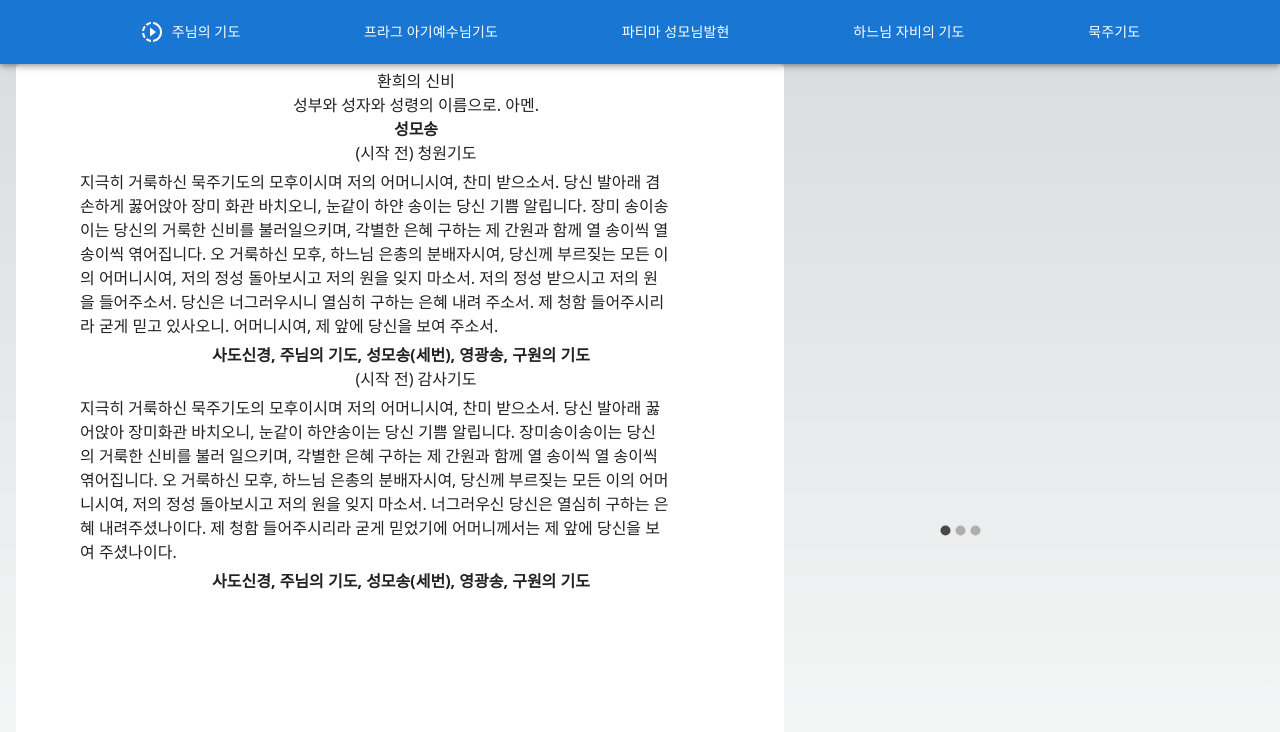
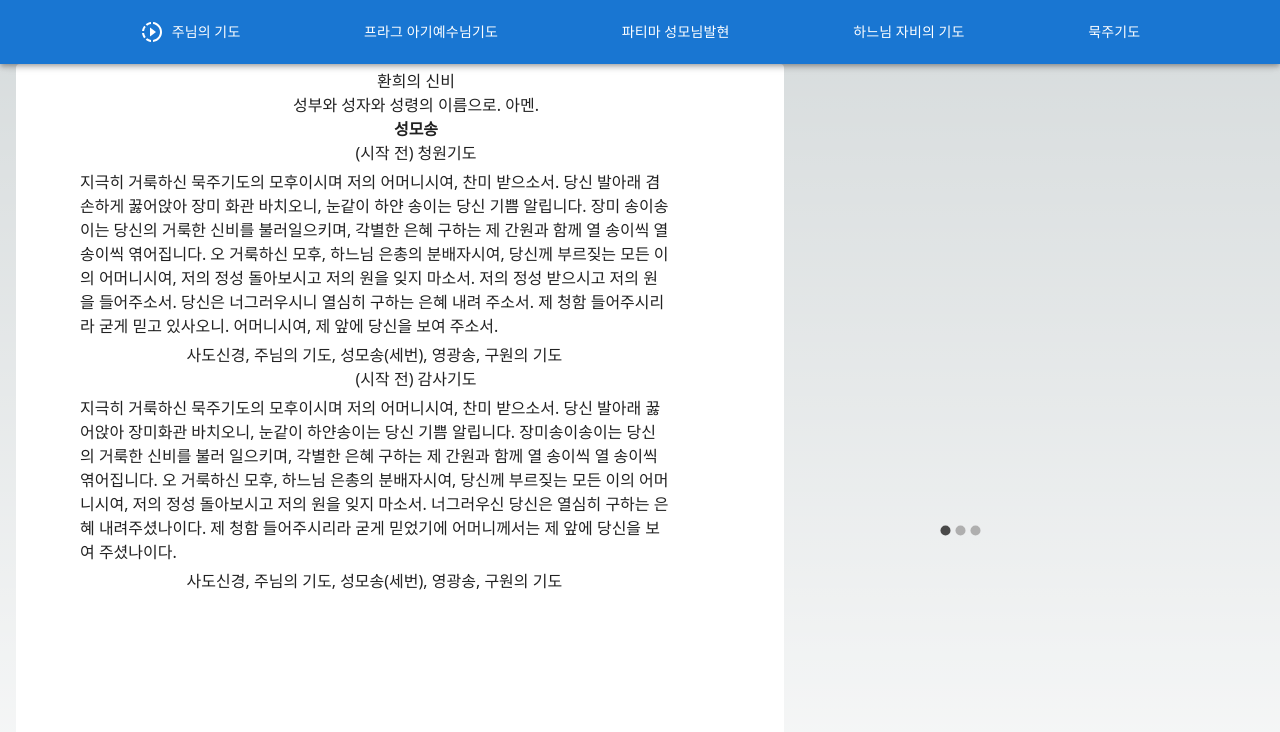
Before and after one commit to jisooyu/catholic-prayer-blog-nextjs13, a Next.js app: page /joyful in a window 1280 px wide. Shown: the top 732 px of the page. Built offline with nearby package versions, Linux system fonts and the light colour scheme.

Commit message:
replacing repetitionStyle with prayerStyle

```diff
--- a/components/PrePrayer.js
+++ b/components/PrePrayer.js
@@ -14,13 +14,6 @@ const PrePrayer = ({ prePrayer }) => {
 
 	const prayerTitle = {
 		textAlign: 'center',
-	};
-
-	const repetitionStyle = {
-		textAlign: 'center',
-		fontWeight: 'bold',
-		marginRight: '30px',
-		marginTop: '5px',
 	};
 
 	const prayerStyle = {
@@ -60,13 +53,13 @@ const PrePrayer = ({ prePrayer }) => {
 			<div style={prayerStyle}>
 				<p style={{ textAlign: 'left' }}>{prePrayer.petitionPrayer}</p>
 			</div>
-			<h3 style={repetitionStyle}>{prePrayer.repititionOne}</h3>
+			<h3 style={prayerStyle}>{prePrayer.repititionOne}</h3>
 			{/* 감사기도 */}
 			<h3 style={prayerTitle}>{prePrayer.thanksgivingPrayerTitle}</h3>
 			<div style={prayerStyle}>
 				<p style={{ textAlign: 'left' }}>{prePrayer.thanksgivingPrayer}</p>
 			</div>
-			<h3 style={repetitionStyle}>{prePrayer.repititionTwo}</h3>
+			<h3 style={prayerStyle}>{prePrayer.repititionTwo}</h3>
 		</Paper>
 	);
 };
```
